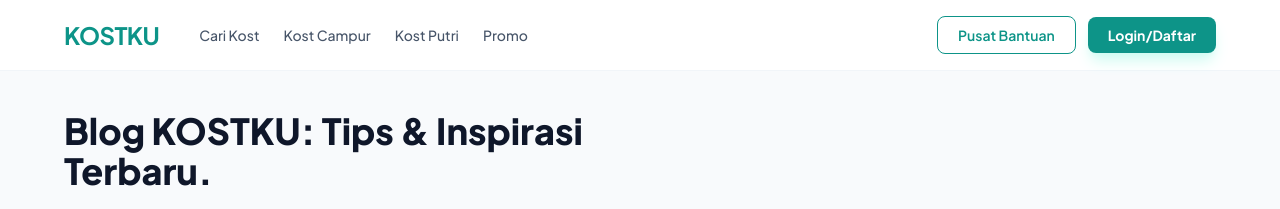
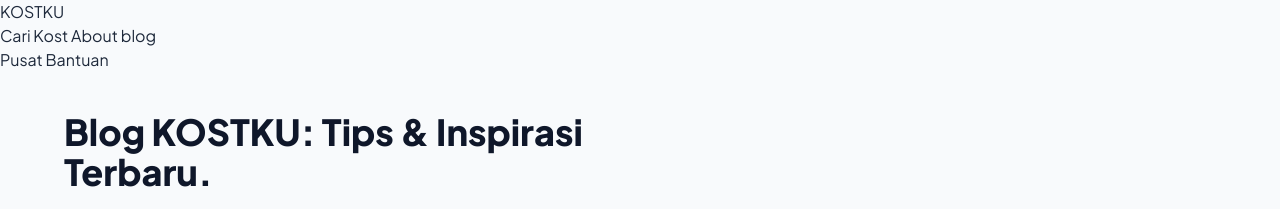
Before and after one commit to Pandu789/kosttt, a plain HTML site: page blog.html in a window 1280 px wide. Shown: the top 209 px of the page. Drawn offline with nearby package versions, Linux system fonts and the light colour scheme.

Commit message:
Add files via upload

```diff
--- a/blog.html
+++ b/blog.html
@@ -15,19 +15,20 @@
 </head>
 <body class="bg-[#F8FAFC] text-slate-800">
 
-    <nav class="bg-white py-4 px-6 md:px-16 flex justify-between items-center sticky top-0 z-50 border-b border-slate-100">
-        <div class="flex items-center space-x-10">
-            <h1 class="text-2xl font-bold text-[#0D9488] tracking-tight cursor-pointer">KOSTKU</h1>
-            <div class="hidden md:flex space-x-6 font-medium text-slate-600 text-sm">
-                <a href="#" class="hover:text-[#0D9488]">Cari Kost</a>
-                <a href="#" class="hover:text-[#0D9488]">Kost Campur</a>
-                <a href="#" class="hover:text-[#0D9488]">Kost Putri</a>
-                <a href="#" class="hover:text-[#0D9488]">Promo</a>
+
+   <nav>
+        <div class="nav-left">
+            <div class="logo"><a href="index.html">KOSTKU</a></div>
+            <div class="nav-menu">
+                <a href="cari-kost.html">Cari Kost</a>
+                <a href="about.html">About</a>
+                <a href="blog.html">blog</a>
+
             </div>
         </div>
-        <div class="flex items-center space-x-3">
-            <button class="px-5 py-2 text-sm font-semibold text-[#0D9488] border border-[#0D9488] rounded-lg">Pusat Bantuan</button>
-            <button class="px-5 py-2 bg-[#0D9488] text-white rounded-lg text-sm font-bold shadow-lg shadow-teal-100">Login/Daftar</button>
+        <div class="nav-right">
+            <a href="pusatbantuan.html" class="btn-outline">Pusat Bantuan</a>
+
         </div>
     </nav>
 
```
Also changed, not shown: about.html (+3 -3 lines), blogdetail.html (+3 -2 lines), booking.html (+3 -2 lines), carikost.html (+3 -3 lines), index.html (+3 -2 lines), kostdetail.html (+3 -2 lines), pusatbantuan.html (+1 -1 lines).
